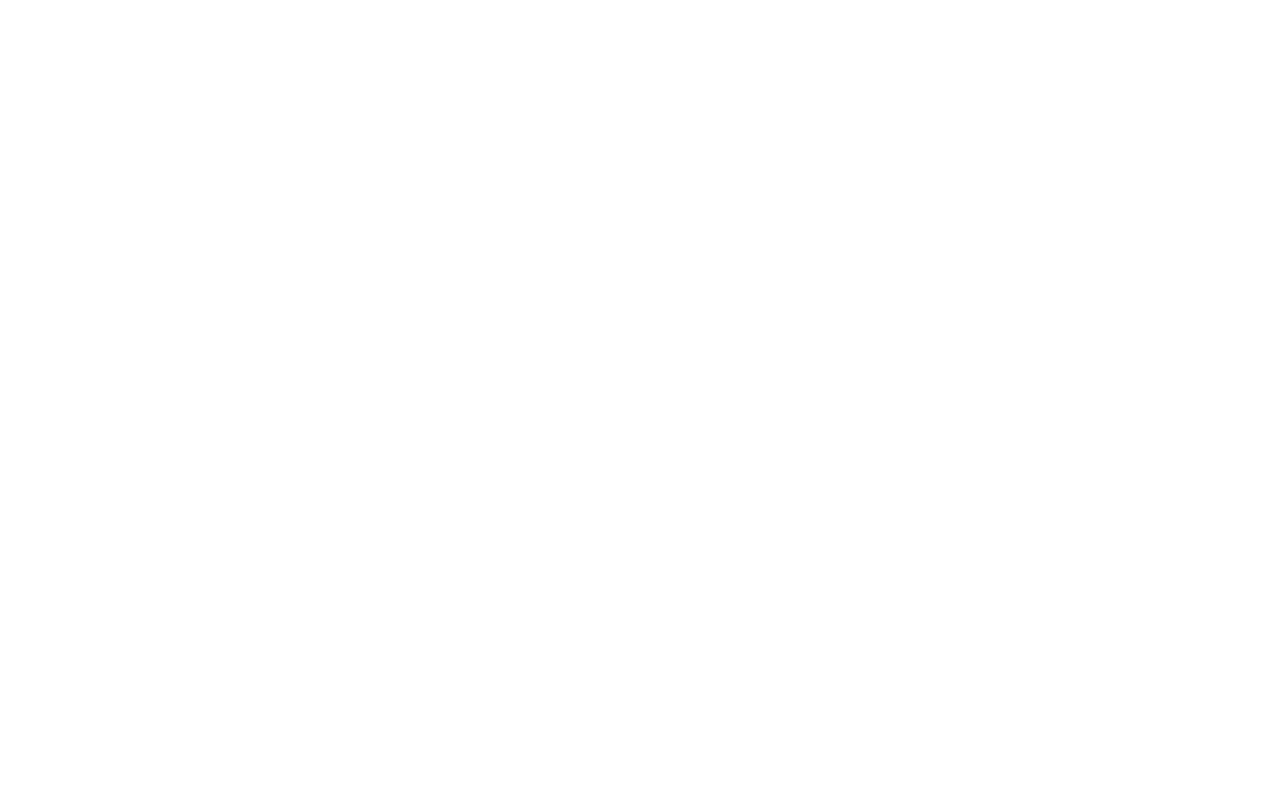
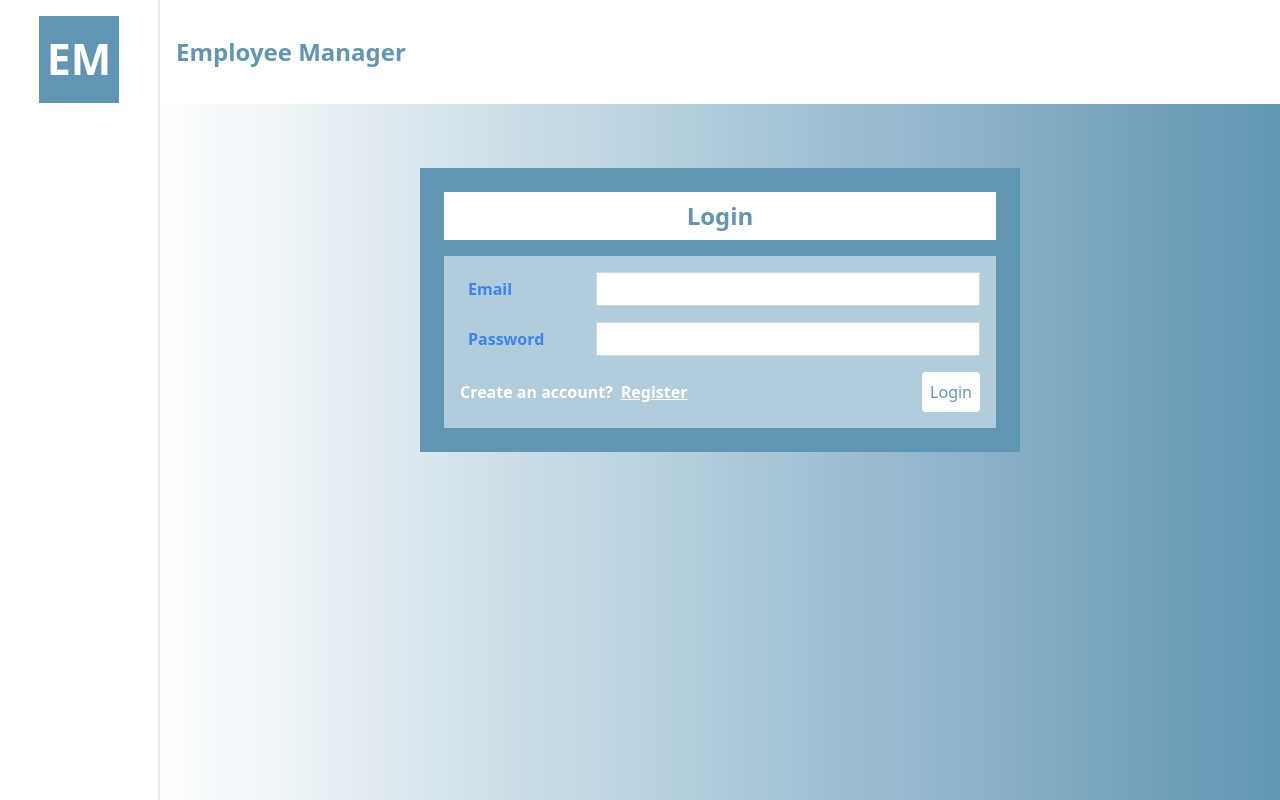
Before and after one commit to alisonwu6/employee-manager, a React (Vite) app in the folder frontend/: page /Login in a window 1280 px wide. Before the commit this address had no page. Built offline with nearby package versions, Linux system fonts and the light colour scheme.

Commit message:
feat(frontend/login):  add auth context, protected route, and login page

```diff
--- a/frontend/src/App.jsx
+++ b/frontend/src/App.jsx
@@ -1,7 +1,9 @@
 import { Routes, Route } from "react-router-dom";
 import Layout from "./components/layout";
+import ProtectedRoute from "./components/protectRoute";
 import Employee from "./pages/Employee";
 import Register from "./pages/Register";
+import Login from "./pages/Login";
 import "./App.css";
 
 function App() {
@@ -14,11 +16,19 @@ function App() {
         >
           <Route
             path="/employee"
-            element={<Employee />}
+            element={
+              <ProtectedRoute>
+                <Employee />
+              </ProtectedRoute>
+            }
           />
           <Route
             path="/Register"
             element={<Register />}
+          />
+          <Route
+            path="/Login"
+            element={<Login />}
           />
         </Route>
       </Routes>
--- a/frontend/src/components/layout.jsx
+++ b/frontend/src/components/layout.jsx
@@ -1,6 +1,8 @@
 import { Link, Outlet } from "react-router-dom";
+import { useAuth } from "../contexts/AuthContext";
 
 const Layout = () => {
+  const { token } = useAuth();
   return (
     <div className="flex h-screen bg-gray-100">
       <aside className="w-40 bg-white shadow-md border-r-2">
@@ -9,6 +11,7 @@ const Layout = () => {
             EM
           </div>
         </div>
+        {token && (
           <nav className="mt-4 text-center">
             <Link
               to="/employee"
@@ -17,6 +20,7 @@ const Layout = () => {
               Employee
             </Link>
           </nav>
+        )}
       </aside>
 
       <div className="flex-1 flex flex-col">
--- /dev/null
+++ b/frontend/src/components/protectRoute.jsx
@@ -0,0 +1,9 @@
+import { Navigate } from "react-router-dom";
+import { useAuth } from "../contexts/AuthContext";
+
+const ProtectedRoute = ({ children }) => {
+  const { user } = useAuth();
+  return user ? children : <Navigate to="/login" />;
+};
+
+export default ProtectedRoute;
--- /dev/null
+++ b/frontend/src/contexts/AuthContext.jsx
@@ -0,0 +1,36 @@
+import React, { createContext, useState, useContext, useEffect } from "react";
+const AuthContext = createContext();
+
+export const AuthProvider = ({ children }) => {
+  const [user, setUser] = useState(null);
+  const [token, setToken] = useState(null);
+
+  useEffect(() => {
+    const tokenStored = localStorage.getItem("token");
+    setToken(tokenStored);
+    if (!tokenStored) {
+      logout();
+    }
+  }, []);
+
+  const login = (userData) => {
+    setUser(userData);
+    setToken(userData.token);
+    console.log("userData", userData);
+    localStorage.setItem("token", userData.token);
+  };
+
+  const logout = () => {
+    setUser(null);
+    setToken(null);
+    localStorage.removeItem("token");
+  };
+
+  return (
+    <AuthContext.Provider value={{ user, token, login, logout }}>
+      {children}
+    </AuthContext.Provider>
+  );
+};
+
+export const useAuth = () => useContext(AuthContext);
--- a/frontend/src/main.jsx
+++ b/frontend/src/main.jsx
@@ -1,13 +1,16 @@
-import { StrictMode } from 'react'
-import { createRoot } from 'react-dom/client'
+import { StrictMode } from "react";
+import { createRoot } from "react-dom/client";
 import { BrowserRouter } from "react-router-dom";
-import './index.css'
-import App from './App.jsx'
+import { AuthProvider } from "./contexts/AuthContext";
+import "./index.css";
+import App from "./App.jsx";
 
 createRoot(document.getElementById("root")).render(
   <StrictMode>
-    <BrowserRouter>
-      <App />
-    </BrowserRouter>
+    <AuthProvider>
+      <BrowserRouter>
+        <App />
+      </BrowserRouter>
+    </AuthProvider>
   </StrictMode>
 );
--- /dev/null
+++ b/frontend/src/pages/Login.jsx
@@ -0,0 +1,73 @@
+import { useState } from "react";
+import { useAuth } from "../contexts/AuthContext";
+import { Link, useNavigate } from "react-router-dom";
+import axiosInstance from "../api/axiosConfig";
+
+const Login = () => {
+  const [formData, setFormData] = useState({
+    email: "",
+    password: "",
+  });
+  const { login } = useAuth();
+  const navigate = useNavigate();
+
+  const handleSubmit = async (e) => {
+    e.preventDefault();
+    try {
+      const response = await axiosInstance.post("/api/auth/login", formData);
+      login(response.data);
+      navigate("/employee");
+    } catch (error) {
+      alert(`Login failed: ${error.response.data.message}`);
+    }
+  }
+
+  return (
+    <div className="bg-primary w-[600px] p-6 mx-auto mt-10">
+      <h1 className="text-2xl font-bold mb-4 text-center bg-white py-2 text-primary">
+        Login
+      </h1>
+      <form
+        onSubmit={handleSubmit}
+        className="bg-primary-light space-y-4 p-4"
+      >
+        <div className="flex items-center justify-between">
+          <label className="pl-2 text-blue-500 font-bold">Email</label>
+          <input
+            type="email"
+            value={formData.email}
+            onChange={(e) =>
+              setFormData({ ...formData, email: e.target.value })
+            }
+            className="border border-gray-300 px-2 py-1 w-96"
+          />
+        </div>
+        <div className="flex items-center justify-between">
+          <label className="pl-2 text-blue-500 font-bold">Password</label>
+          <input
+            type="password"
+            value={formData.password}
+            onChange={(e) =>
+              setFormData({ ...formData, password: e.target.value })
+            }
+            className="border border-gray-300 px-2 py-1 w-96"
+          />
+        </div>
+        <div className="flex justify-between items-center">
+          <div className="text-white font-bold">
+            Create an account?
+            <Link
+              to="/register"
+              className="underline ml-2"
+            >
+              Register
+            </Link>
+          </div>
+          <button className="bg-white text-primary p-2 rounded">Login</button>
+        </div>
+      </form>
+    </div>
+  );
+};
+
+export default Login;
```
Lines whose indentation alone changed are shown as unchanged.
